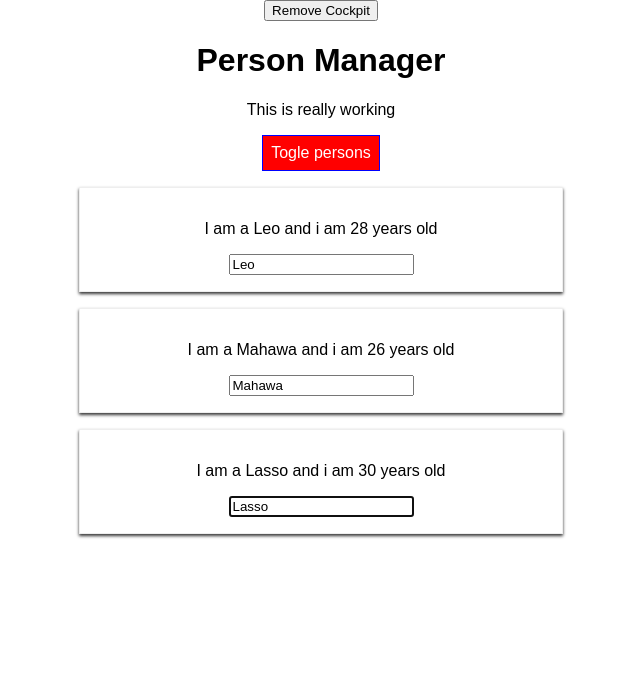
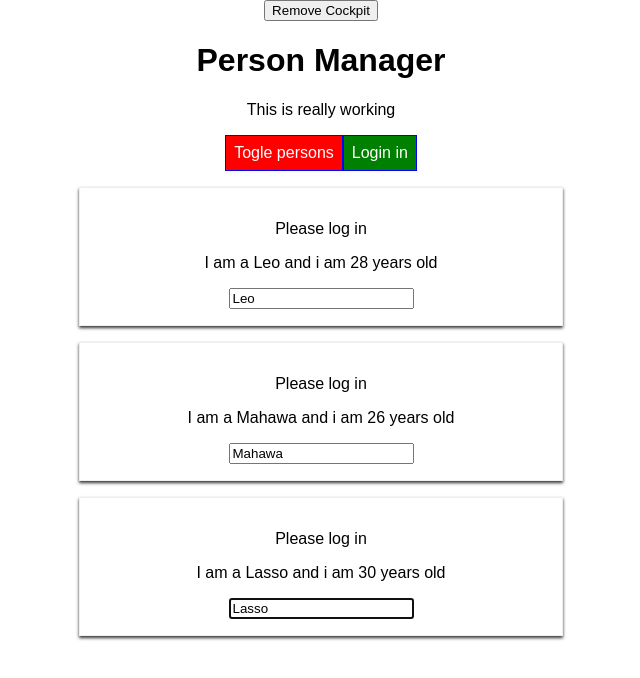
Before and after one commit to KeitaForCode/Learning-React, a React app: page / in a window 1280 px wide. Shown: the top 678 px of the page, without its empty margins (319-959 px from the left). Built offline with nearby package versions, Linux system fonts and the light colour scheme.

Commit message:
Learning React

```diff
--- a/src/components/Cockpit/Cockpit.js
+++ b/src/components/Cockpit/Cockpit.js
@@ -1,9 +1,14 @@
-import React, { useEffect, useRef } from 'react';
+import React, { useEffect, useRef, useContext } from 'react';
 
 import classes from './Cockpit.css'
+import AuthContext from '../../context/Auth-context';
 
 const cockpit = (props) => {
     const toggleBtnRef = useRef(null);
+    const authContext = useContext(AuthContext);
+
+
+    console.log(authContext.authenticated);
 
 
 
@@ -46,6 +51,8 @@
             <button ref={toggleBtnRef}
                 className={btnClass}
                 onClick={props.clicked}>Togle persons</button>
+
+            <button onClick={authContext.login}>Login in</button>
         </div>
     );
 };
--- a/src/components/Persons/Person/Person.js
+++ b/src/components/Persons/Person/Person.js
@@ -4,6 +4,7 @@
 import classes from './Person.css';
 import Auxiliary from '../../../hoc/Auxiliary';
 import withClass from '../../../hoc/withClass';
+import AuthContext from '../../../context/Auth-context';
 
 // const StyleDiv = styled.div`
 //         width: 60%;
@@ -28,9 +29,12 @@
         this.inputElementRef = React.createRef()
     }
 
+    static contextType = AuthContext;
+
     componentDidMount() {
         //this.inputElement.focus();
         this.inputElementRef.current.focus();
+        console.log(this.context.authenticated);
     }
     // const rnd = Math.random();
 
@@ -42,6 +46,13 @@
         //<div className="Person" style={style}>
         return (
             <Auxiliary>
+
+                    {this.context.authenticated ? (
+                    <p>Authenticated!</p>
+                    ): (
+                     <p>Please log in</p>
+                    )}
+
                 <p key='i1' onClick={this.props.click}>I am a {this.props.name} and i am {this.props.age} years old</p>
                 <p key='i2'>{this.props.children}</p>
                 <input key='13'
--- a/src/containers/App.js
+++ b/src/containers/App.js
@@ -7,6 +7,7 @@
 import Cockpit from "../components/Cockpit/Cockpit";
 import withClass from "../hoc/withClass";
 import Auxiliary from '../hoc/Auxiliary';
+import AuthContext from '../context/Auth-context';
 //import ErrorBoundary from './ErrorBoundary/ErrorBoundary';
 
 // const StyleButton = styled.button`
@@ -43,7 +44,8 @@
         otherState: 'some other value',
         showPersons: false,
         showCockpit: true,
-        changeCounter: 0
+        changeCounter: 0,
+        authenticated: false
     };
 
 
@@ -115,6 +117,10 @@
         this.setState({ showPersons: !doesShow })
     }
 
+    loginHandler = () => {
+        this.setState({ authenticated: true });
+    }
+
     deletePersonHandler = (personsIndex) => {
         //const persons = this.state.persons.slice();
         const persons = [...this.state.persons]
@@ -155,7 +161,9 @@
             persons = <Persons
                 persons={this.state.persons}
                 clicked={this.deletePersonHandler}
-                changed={this.nameChangedHandler} />;
+                changed={this.nameChangedHandler}
+                isAuthenticated={this.state.authenticated}
+            />;
 
         }
         /* <Person name={this.state.persons[0].name}
@@ -174,13 +182,22 @@
                 <button onClick={() => {
                     this.setState({ showCockpit: false });
                 }}>Remove Cockpit</button>
-                {this.state.showCockpit ? (<Cockpit
-                    title={this.props.appTitle}
-                    showPersons={this.state.showPersons}
-                    personsLength={this.state.persons.length}
-                    clicked={this.togglePersonHandler} />) : null}
-                {persons}
 
+                <AuthContext.Provider value={{
+                    authenticated: this.state.authenticated,
+                    login: this.loginHandler
+                }}>
+
+                    {this.state.showCockpit ? (
+                        <Cockpit
+                            title={this.props.appTitle}
+                            showPersons={this.state.showPersons}
+                            personsLength={this.state.persons.length}
+                            clicked={this.togglePersonHandler}
+                        />
+                    ) : null}
+                    {persons}
+                </AuthContext.Provider>
 
 
 
--- /dev/null
+++ b/src/context/Auth-context.js
@@ -0,0 +1,9 @@
+import React from 'react';
+
+const AuthContext = React.createContext(
+    {
+        authenticated: false,
+        login: () => { }
+    });
+
+export default AuthContext;
```
Also changed, not shown: src/components/Persons/Persons.js (+10 -6 lines).
